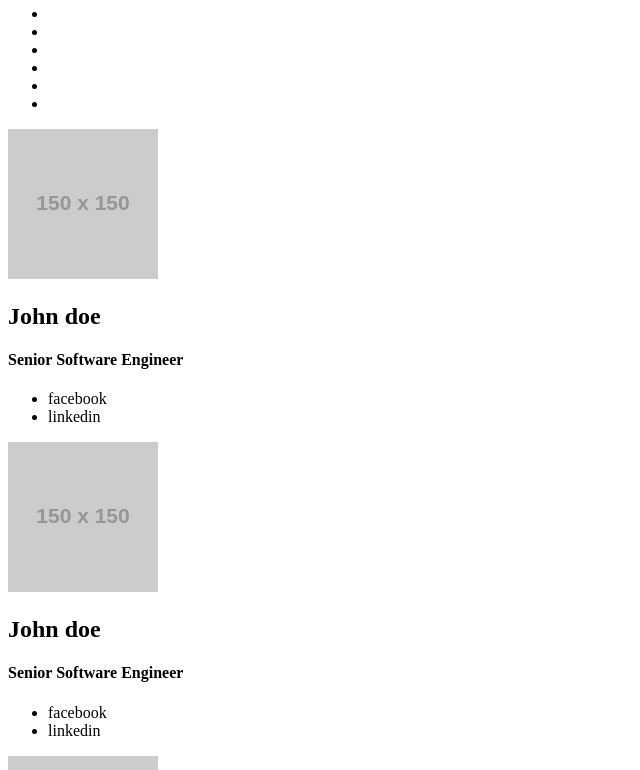
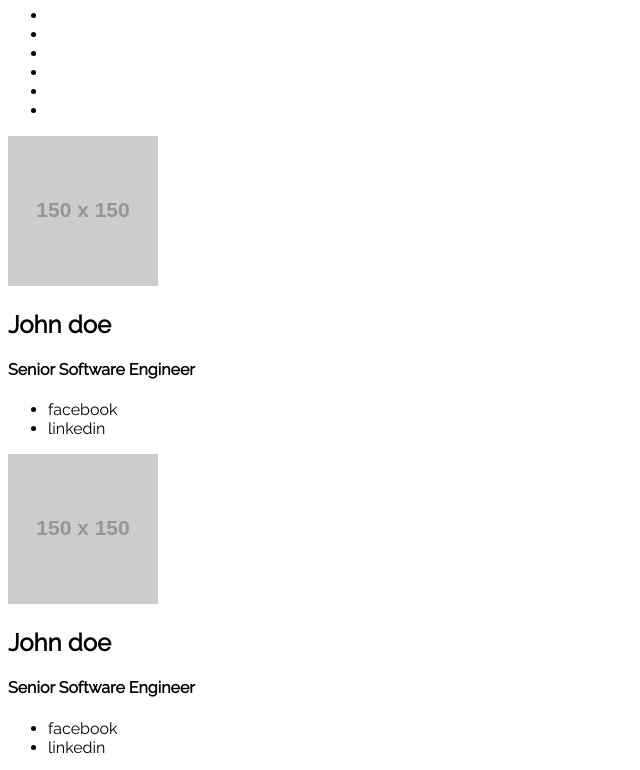
Before and after one commit to afikur/awesome-team, a website: page index.html in a window 1280 px wide. Shown: the part 109-879 px from the top of the page, without its empty margins (0-640 px from the left). Drawn offline with nearby package versions, Linux system fonts and the light colour scheme; placeholder pictures from the web are drawn by us.

Commit message:
add Raleway font

```diff
--- a/css/style.css
+++ b/css/style.css
@@ -0,0 +1,3 @@
+body {
+    font-family: 'Raleway', sans-serif;
+}
--- a/index.html
+++ b/index.html
@@ -5,7 +5,7 @@
     <meta name="viewport" content="width=device-width, initial-scale=1.0">
     <meta http-equiv="X-UA-Compatible" content="ie=edge">
     <title>Document</title>
-
+    <link href="https://fonts.googleapis.com/css?family=Raleway" rel="stylesheet">
     <link rel="stylesheet" href="css/style.css">
 </head>
 <body>
```
